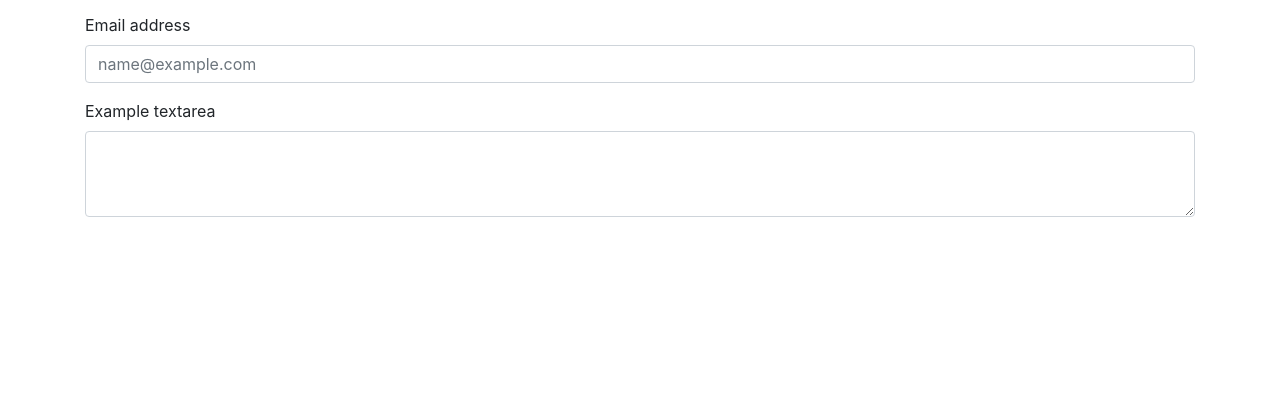
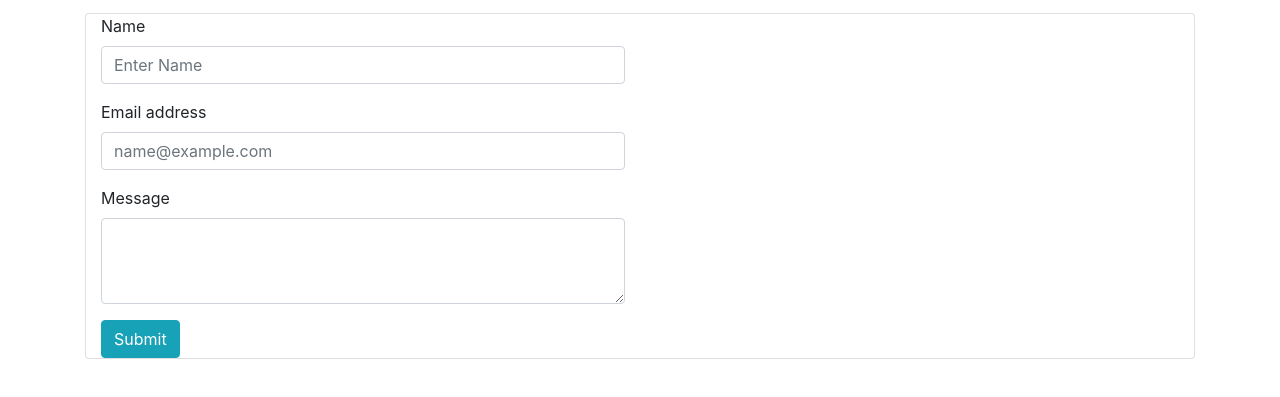
Before and after one commit to joychen5069/joy.chen.portfolio, a plain HTML site: page contact.html in a window 1280 px wide. Shown: the part 75-472 px from the top of the page. Drawn offline with nearby package versions, Linux system fonts and the light colour scheme.

Commit message:
added name and submit button

```diff
--- a/contact.html
+++ b/contact.html
@@ -38,17 +38,25 @@
 
     <div class="container">
         <p>
+            <div class="card">
+                <div class="col-6">
                 <form>
+                    <div class="form-group">
+                        <label for="formGroupExampleInput">Name</label>
+                        <input type="text" class="form-control" id="formGroupExampleInput" placeholder="Enter Name">
+                      </div>
                     <div class="form-group">
                     <label for="exampleFormControlInput1">Email address</label>
                     <input type="email" class="form-control" id="exampleFormControlInput1" placeholder="name@example.com">
                     </div>
                     <div class="form-group">
-                  <label for="exampleFormControlTextarea1">Example textarea</label>
+                    <label for="exampleFormControlTextarea1">Message</label>
                     <textarea class="form-control" id="exampleFormControlTextarea1" rows="3"></textarea>
                     </div>
+                    <button type="submit" class="btn btn-info">Submit</button>
                 </form>
-
+                </div>
+            </div>
         </p>
 
     </div>
```
Lines whose indentation alone changed are shown as unchanged.
